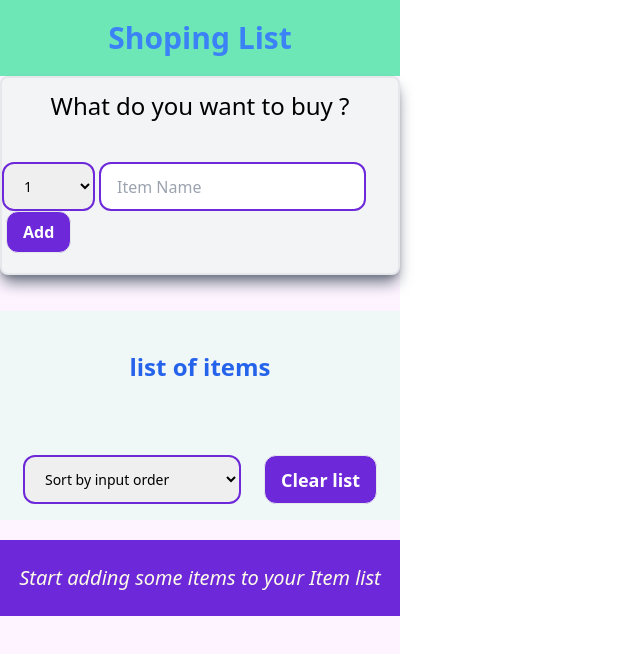
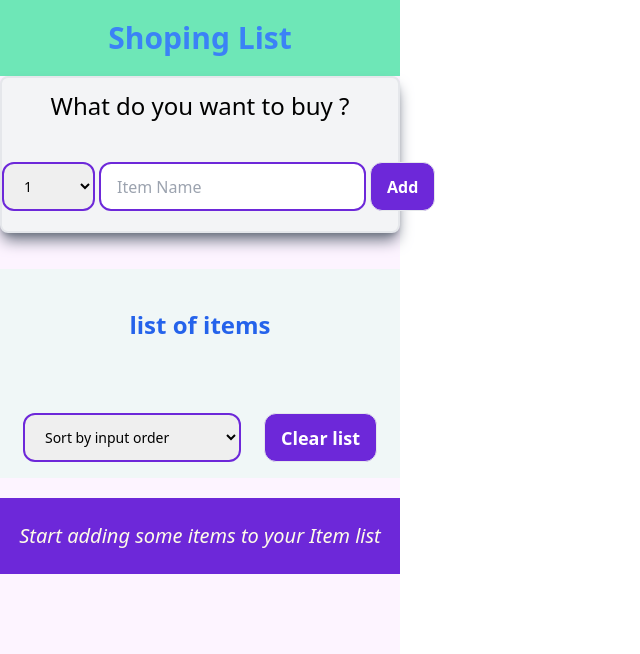
Before and after one commit to Ali-Umed/travel-list, a React (Create React App) app: page / in a window 1280 px wide. Shown: the top 654 px of the page, without its empty margins (0-640 px from the left). Built offline with nearby package versions, Linux system fonts and the light colour scheme.

Commit message:
change UI

```diff
--- a/src/components/Form.js
+++ b/src/components/Form.js
@@ -124,7 +124,7 @@ function Formm({
           {' '}
           {setOpenModal ? 'Update your item' : 'What do you want to buy ?'}{' '}
         </h3>
-        <div className="flex  flex-wrap space-x-1  mt-5 py-5">
+        <div className="flex  space-x-1  mt-5 py-5">
           <select
             className="py-3 px-4 pr-9 block   rounded-xl text-sm  border-[2px] border-violet-700 focus:border-purple-700 focus:ring-purple-500  "
             value={quantity}
```
